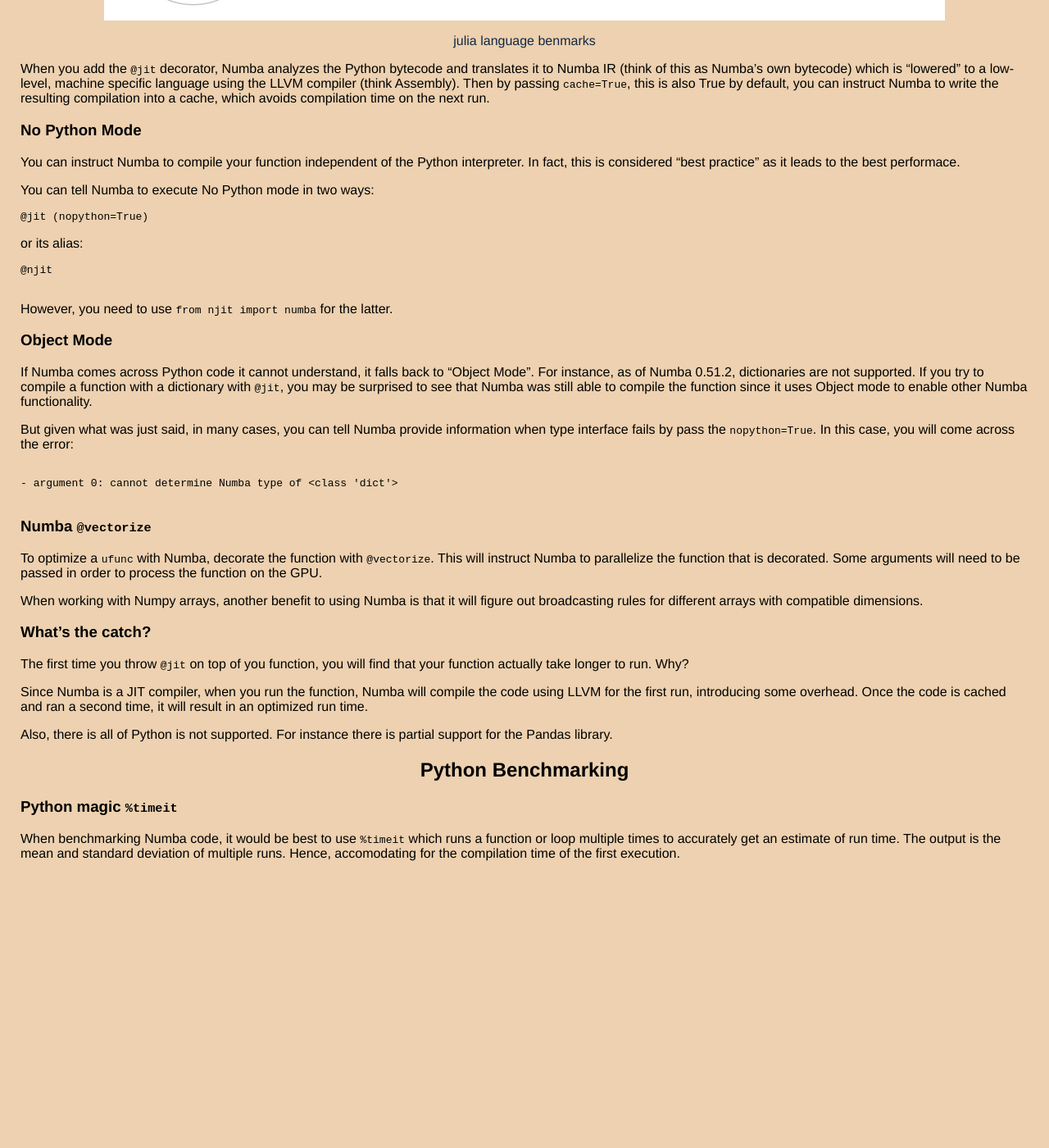
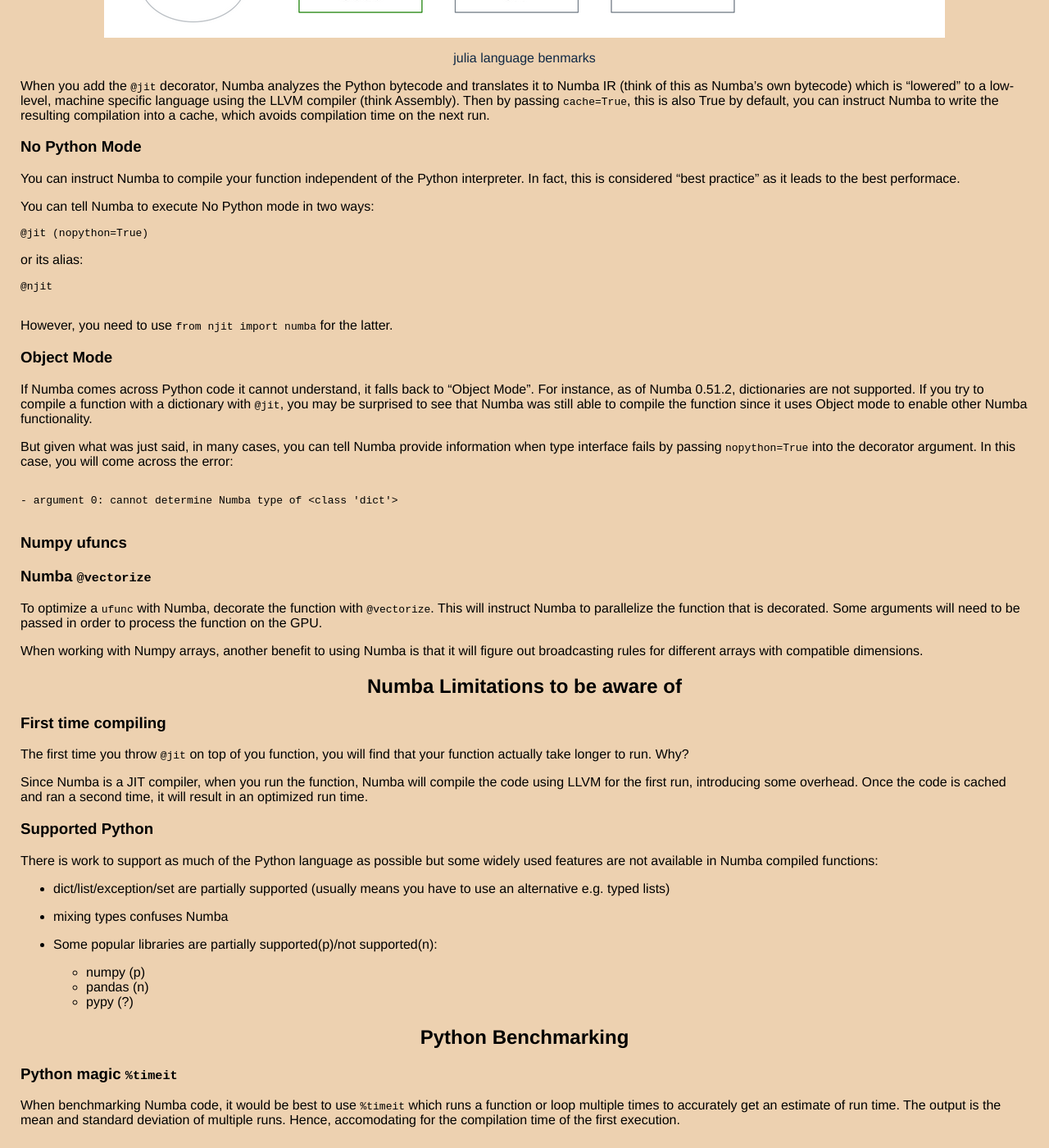
Before and after one commit to thaihangchung7/thaihangchung7.github.io, a Jekyll site: the page built from _notes/computing.md, in a window 1280 px wide and 1400 px high, scrolled down 1347 px. Shown: the whole window at 82% size. Built offline with Jekyll 4.4.1, drawn with Linux system fonts in a browser that asks for light colours; before the commit the page ends 2422 px from its top, so only the background shows below that; some of the changed text lies outside the part shown.

Commit message:
Changing a few sentences, adding a new page of notes

````diff
--- a/_notes/computing.md
+++ b/_notes/computing.md
@@ -16,18 +16,18 @@
    * [Python Benchmarking](#python-benchmarking)
       * [Python magic %timeit](#python-magic-timeit)
 
-## Numba
+# Numba
 Numba is an Python Just In Time compiler that essentially translates Python functions into fast machine code using LLVM. With the relatively recent boom of data-driven programming, Numba's library is gaining more attention from its developers and [community](https://github.com/numba/numba). (Sponsored by NVidia, Anaconda, Inc., DARPA, Intel...)
 
 In the documentation, Numba advertises JIT performace similar to C, C++, and Fortran!
 
-### When and where should you use Numba?
+## When and where should you use Numba?
 Numba's motto is to keep things simple. You shouldn't have to spend hours optimizing code when the opportunity cost isn't worth it. In many cases, Numba has the benefit of massively accelerating your computing with little code modification. If the following describes your code, Numba can help you out:
  - Numerically oriented
  - Uses lots of numpy
  - loops
 
-***Prescription drug ad disclaimer: Numba can speed these up [but keep Numba's limitations in mind (see "What's the catch" section for more details)]***
+***Prescription drug ad disclaimer: Numba can speed these up [but keep Numba's limitations in mind (see "Limitations to be aware of" section for more details)]***
 
 ### The @jit decorator
 Let's see what's going on under the hood...
@@ -60,13 +60,16 @@
 ### Object Mode
 If Numba comes across Python code it cannot understand, it falls back to "Object Mode". For instance, as of Numba 0.51.2, dictionaries are not supported. If you try to compile a function with a dictionary with ```@jit```, you may be surprised to see that Numba was still able to compile the function since it uses Object mode to enable other Numba functionality.
 
-But given what was just said, in many cases, you can tell Numba provide information when type interface fails by pass the ``` nopython=True ```. In this case, you will come across the error:
+But given what was just said, in many cases, you can tell Numba provide information when type interface fails by passing ``` nopython=True ``` into the decorator argument. In this case, you will come across the error:
 
 ``` python
 
 - argument 0: cannot determine Numba type of <class 'dict'>
 
 ```
+
+### Numpy ufuncs
+
 
 
 ### Numba ```@vectorize```
@@ -75,12 +78,23 @@
 When working with Numpy arrays, another benefit to using Numba is that it will figure out broadcasting rules for different arrays with compatible dimensions.
 
 
-### What's the catch?
+## Numba Limitations to be aware of
+### First time compiling
 The first time you throw ```@jit``` on top of you function, you will find that your function actually take longer to run. Why?
 
 Since Numba is a JIT compiler, when you run the function, Numba will compile the code using LLVM for the first run, introducing some overhead. Once the code is cached and ran a second time, it will result in an optimized run time.
+### Supported Python
+There is work to support as much of the Python language as possible but some widely used features are not available in Numba compiled functions:
 
-Also, there is all of Python is not supported. For instance there is partial support for the Pandas library.
++ dict/list/exception/set are partially supported (usually means you have to use an alternative e.g. typed lists)
+
++ mixing types confuses Numba
+
++ Some popular libraries are partially supported(p)/not supported(n):
+  - numpy (p)
+  - pandas (n)
+  - pypy (?)
+
 
 ## Python Benchmarking
 
````
Also changed, not shown: _notes/RadSci.md (added, +18 -0 lines), _notes/archie.md (+5 -6 lines), _notes/vepfit.md (+1 -0 lines).
